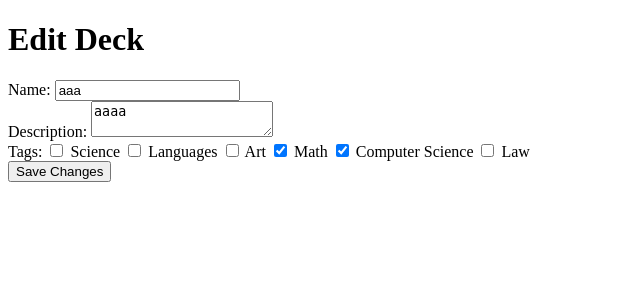
After one commit to arouvari/FlashWizard, a Flask app: page /deck/4/edit in a window 1280 px wide. The commit adds this page. Shown: the top 300 px of the page, without its empty margins (0-640 px from the left). Run offline with Flask 3, Linux system fonts and the light colour scheme; a user stored in the database is signed in; data comes from the database, SQL or seed files in the repository; both versions use the stored data as it was after the commit.

Commit message:
Add deck editing and deletion

```diff
--- a/app.py
+++ b/app.py
@@ -9,7 +9,7 @@ app.secret_key = config.secret_key
 
 @app.route("/")
 def index():
-    decks = db.query("SELECT id, name, description, tags FROM decks")
+    decks = db.query("SELECT id, name, description, tags, user_id FROM decks")
     return render_template("index.html", decks=decks)
 
 @app.route("/register")
@@ -43,11 +43,14 @@ def login():
     if not username or not password:
         return "ERROR: Username or password missing"
 
-    sql = "SELECT password_hash FROM users WHERE username = ?"
-    password_hash = db.query(sql, [username])[0][0]
+    user = db.query("SELECT id, username, password_hash FROM users WHERE username = ?", [username])
+    if not user:
+        return "ERROR: Wrong username or password"
 
-    if check_password_hash(password_hash, password):
-        session["username"] = username
+    user_data = user[0]
+    if check_password_hash(user_data["password_hash"], password):
+        session["user_id"] = user_data["id"]
+        session["username"] = user_data["username"]
         return redirect("/")
     else:
         return "ERROR: Wrong username or password"
@@ -56,9 +59,6 @@ def login():
 def logout():
     del session["username"]
     return redirect("/")
-
-
-
 
 @app.route("/create", methods=["GET", "POST"])
 def create():
@@ -83,10 +83,14 @@ def create_cards(deck_id):
 
 @app.route("/send", methods=["POST"])
 def send():
+    if "user_id" not in session:
+        return redirect("/login")
+
     name = request.form["name"]
     description = request.form["description"]
     tags = ",".join(request.form.getlist("tags"))
-    result = db.execute("INSERT INTO decks (name, description, tags) VALUES (?, ?, ?)", [name, description, tags])
+    user_id = session["user_id"]
+    result = db.execute("INSERT INTO decks (name, description, tags, user_id) VALUES (?, ?, ?)", [name, description, tags, user_id])
     deck_id = result.lastrowid
     return redirect(f"/deck/{deck_id}/add-cards")
 
@@ -122,3 +126,55 @@ def study_action(deck_id):
         session["show_answer"] = not session["show_answer"]
 
     return redirect(f"/deck/{deck_id}/study")
+
+@app.route("/deck/<int:deck_id>/edit", methods=["GET", "POST"])
+def edit_deck(deck_id):
+    if "user_id" not in session:
+        return redirect("/login")
+
+    deck = db.query("SELECT * FROM decks WHERE id = ?", [deck_id])
+    if not deck or deck[0]["user_id"] != session["user_id"]:
+        return "Unauthorized", 403
+
+    if request.method == "GET":
+        return render_template("edit_deck.html", deck=deck[0], deck_id=deck_id)
+
+    name = request.form["name"]
+    description = request.form["description"]
+    tags = ",".join(request.form.getlist("tags"))
+    db.execute("UPDATE decks SET name=?, description=?, tags=? WHERE id=?",
+               [name, description, tags, deck_id])
+    return redirect("/")
+
+@app.route("/deck/<int:deck_id>/delete", methods=["POST"])
+def delete_deck(deck_id):
+    if "user_id" not in session:
+        return redirect("/login")
+
+    deck = db.query("SELECT user_id FROM decks WHERE id = ?", [deck_id])
+    if not deck or deck[0]["user_id"] != session["user_id"]:
+        return "Unauthorized", 403
+
+    db.execute("DELETE FROM flashcards WHERE deck_id = ?", [deck_id])
+    db.execute("DELETE FROM decks WHERE id = ?", [deck_id])
+    return redirect("/")
+
+@app.route("/deck/<int:deck_id>/manage")
+def manage_cards(deck_id):
+    flashcards = db.query("SELECT id, question, answer FROM flashcards WHERE deck_id = ?", [deck_id])
+    return render_template("manage_cards.html", flashcards=flashcards, deck_id=deck_id)
+
+@app.route("/flashcard/<int:card_id>/edit", methods=["POST"])
+def edit_flashcard(card_id):
+    question = request.form["question"]
+    answer = request.form["answer"]
+    db.execute("UPDATE flashcards SET question=?, answer=? WHERE id=?",
+               [question, answer, card_id])
+    deck_id = db.query("SELECT deck_id FROM flashcards WHERE id = ?", [card_id])[0]["deck_id"]
+    return redirect(f"/deck/{deck_id}/manage")
+
+@app.route("/flashcard/<int:card_id>/delete", methods=["POST"])
+def delete_flashcard(card_id):
+    deck_id = db.query("SELECT deck_id FROM flashcards WHERE id = ?", [card_id])[0]["deck_id"]
+    db.execute("DELETE FROM flashcards WHERE id = ?", [card_id])
+    return redirect(f"/deck/{deck_id}/manage")
--- /dev/null
+++ b/templates/edit_deck.html
@@ -0,0 +1,20 @@
+<!DOCTYPE html>
+<html>
+<head>
+  <title>Edit Deck</title>
+</head>
+<body>
+  <h1>Edit Deck</h1>
+  <form method="POST" action="/deck/{{ deck_id }}/edit">
+    <label>Name: <input name="name" value="{{ deck.name }}" required></label><br>
+    <label>Description: <textarea name="description">{{ deck.description }}</textarea></label><br>
+    <label>Tags:
+      {% for tag in ["Science", "Languages", "Art", "Math", "Computer Science", "Law"] %}
+        <input type="checkbox" name="tags" value="{{ tag }}"
+               {% if tag in deck.tags.split(",") %}checked{% endif %}> {{ tag }}
+      {% endfor %}
+    </label><br>
+    <button type="submit">Save Changes</button>
+  </form>
+</body>
+</html>
--- a/templates/study.html
+++ b/templates/study.html
@@ -28,7 +28,8 @@
             Next
         </button>
     </form>
+    <a href="/deck/{{ deck_id }}/manage">Manage Cards</a>
+    <a href="/">Back to Home</a>
 
-    <a href="/">Back to Home</a>
 </body>
 </html>
```
Also changed, not shown: templates/index.html (+13 -3 lines), templates/manage_cards.html (added, +23 -0 lines), database.db.
